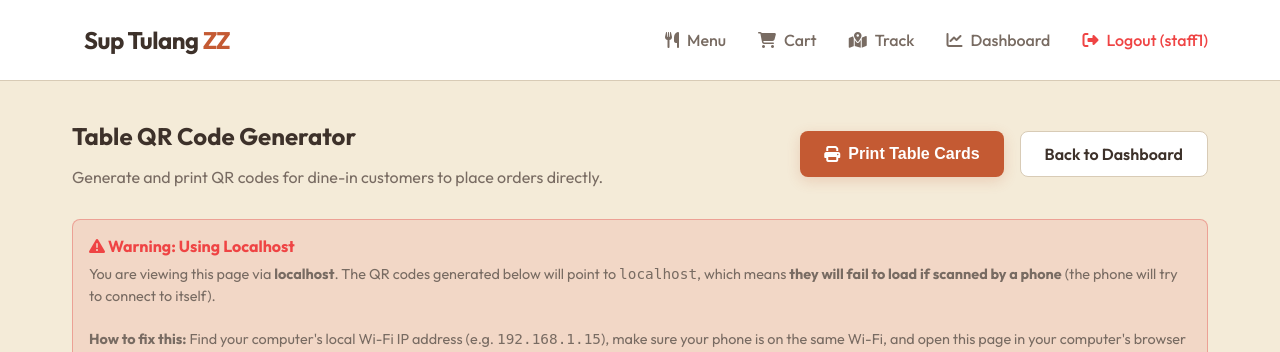
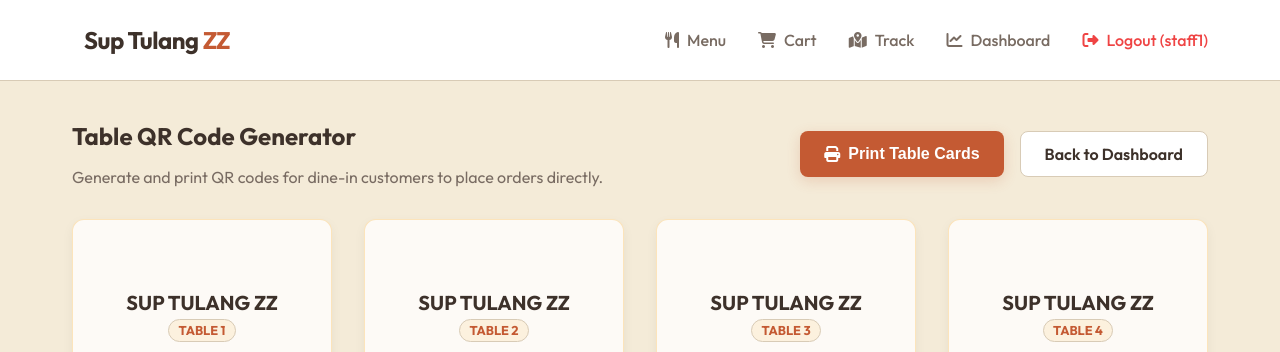
Before and after one commit to cy-0804/-Restaurant-Order-Management-System, a PHP site: page /qr_generator.php in a window 1280 px wide. Shown: the top 352 px of the page. Run offline with PHP 8.4, Linux system fonts and the light colour scheme; a user stored in the database is signed in; data comes from the database, SQL or seed files in the repository.

Commit message:
remove localhost warning block from qr_generator.php display

```diff
--- a/qr_generator.php
+++ b/qr_generator.php
@@ -62,16 +62,7 @@
     </div>
 </div>
 
-<?php if ($host === 'localhost' || $host === '127.0.0.1'): ?>
-<div class="no-print" style="background: rgba(220, 38, 38, 0.1); border: 1px solid rgba(220, 38, 38, 0.3); border-radius: var(--radius-sm); padding: 1rem; margin-bottom: 2rem;">
-    <h4 style="color: var(--danger); margin-bottom: 0.5rem;"><i class="fa-solid fa-triangle-exclamation"></i> Warning: Using Localhost</h4>
-    <p style="font-size: 0.9rem; color: var(--text-muted); line-height: 1.5;">
-        You are viewing this page via <strong>localhost</strong>. The QR codes generated below will point to <code>localhost</code>, which means <strong>they will fail to load if scanned by a phone</strong> (the phone will try to connect to itself). <br><br>
-        <strong>How to fix this:</strong> Find your computer's local Wi-Fi IP address (e.g. <code>192.168.1.15</code>), make sure your phone is on the same Wi-Fi, and open this page in your computer's browser using your IP instead: <br>
-        <code>http://YOUR_IP_ADDRESS/<?php echo trim($path, '/'); ?>/qr_generator.php</code>
-    </p>
-</div>
-<?php endif; ?>
+
 
 <div class="qr-print-grid" style="display: grid; grid-template-columns: repeat(auto-fill, minmax(260px, 1fr)); gap: 2rem;">
     <?php for ($table_id = 1; $table_id <= 8; $table_id++):
```
